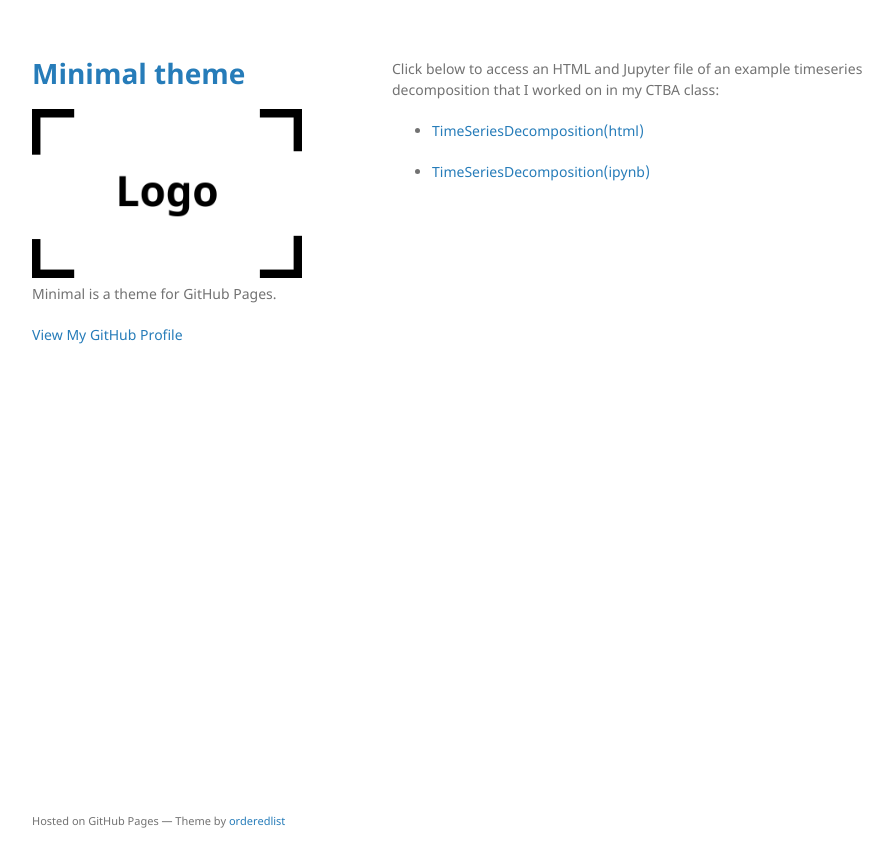
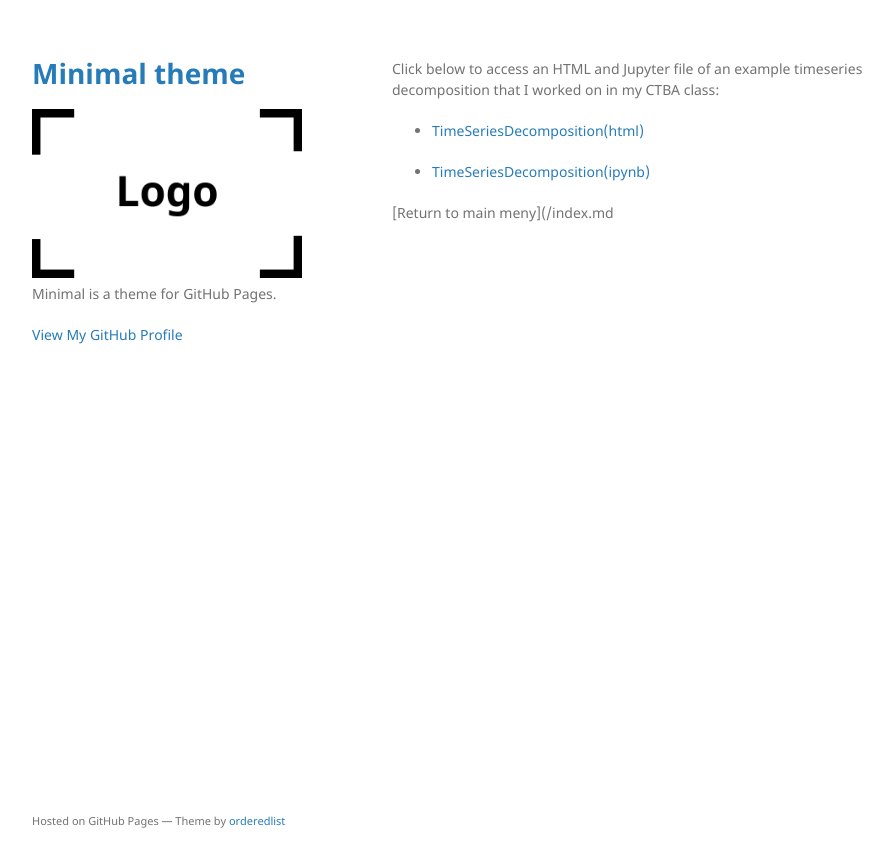
Before and after one commit to VillyLammie/villylammie.github.io, a Jekyll site: the page built from timeseries/timeseries.md, in a window 1280 px wide. Shown: the top 867 px of the page, without its empty margins (178-1071 px from the left). Built offline with Jekyll 4.4.1, drawn with Linux system fonts in a browser that asks for light colours; our own code applies the rules of GitHub Pages for plain Markdown files.

Commit message:
Update timeseries.md

```diff
--- a/timeseries/timeseries.md
+++ b/timeseries/timeseries.md
@@ -8,3 +8,6 @@ Click below to access an HTML and Jupyter file of an example timeseries decompos
 - [TimeSeriesDecomposition(html)](TimeSeriesDecomposition.html)
 
 - [TimeSeriesDecomposition(ipynb)](TimeSeriesDecomposition.ipynb)
+
+
+[Return to main meny](/index.md
```
